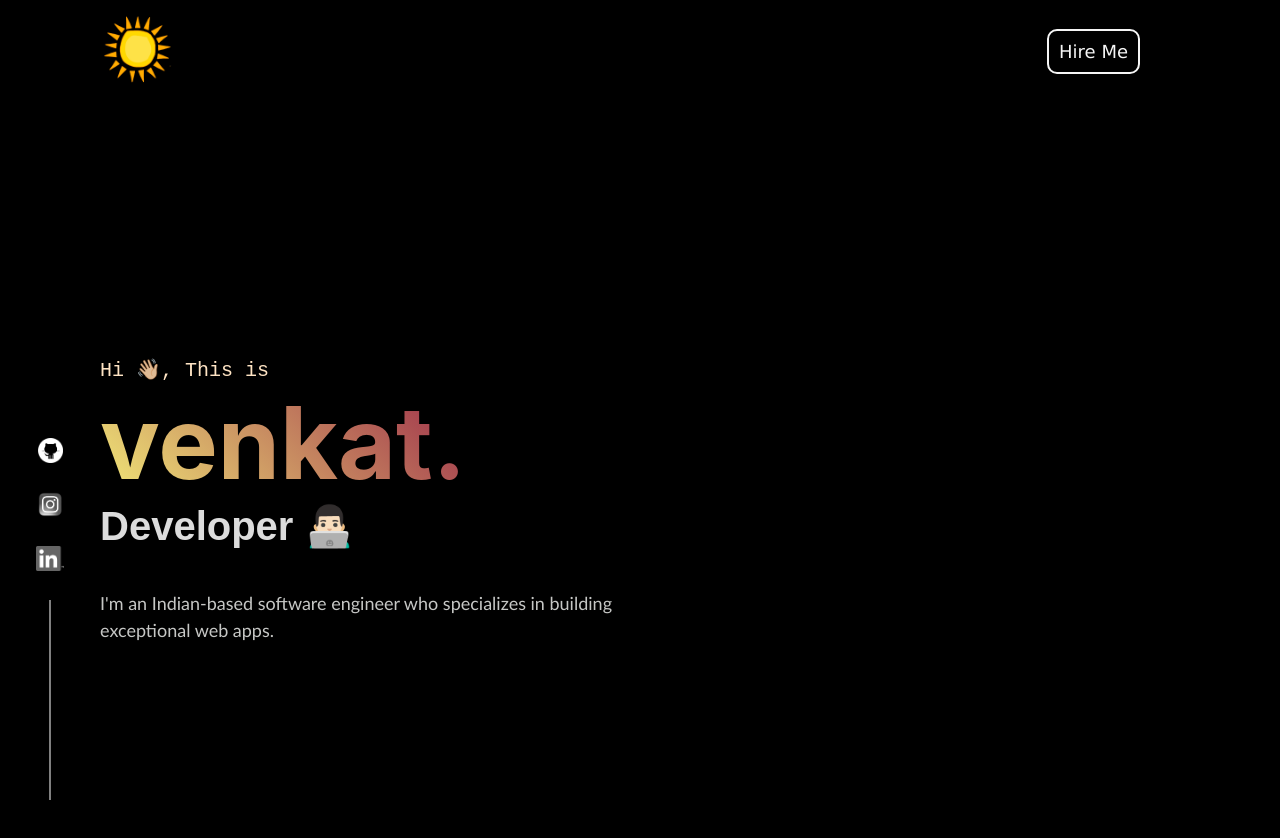
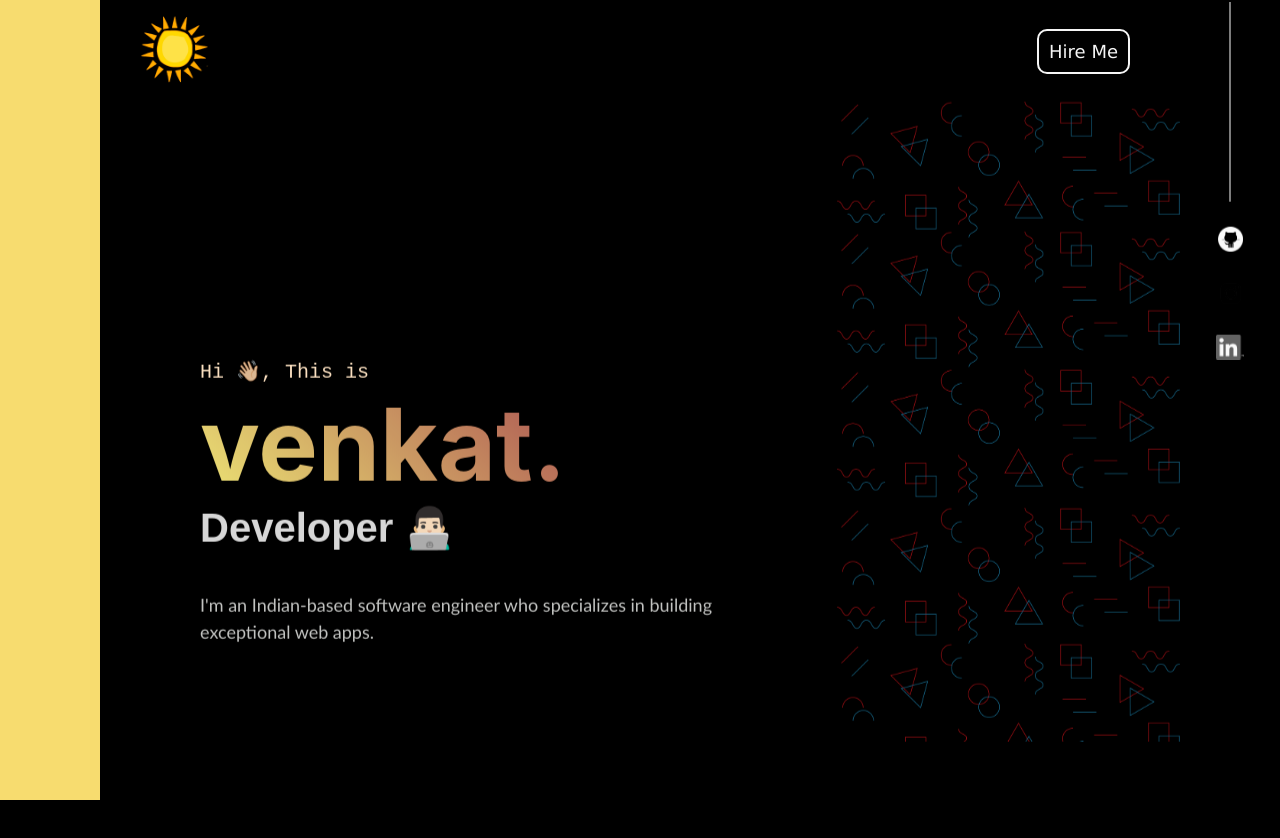
Before and after one commit to venkat-ve/venkatt05.github.io, a React (Create React App) app: page / in a window 1280 px wide. Shown: the top 838 px of the page. Built offline with nearby package versions, Linux system fonts and the light colour scheme.

Commit message:
updates to social icons

```diff
--- a/src/components/body.jsx
+++ b/src/components/body.jsx
@@ -3,6 +3,7 @@ import Contact from "./contact";
 import FirstFold from "./firstfold";
 import Footer from "./footer";
 import Header from "./header";
+import Navigation from "./navigation";
 import Social from "./social";
 
 export default function Body({ switchTheme }) {
@@ -19,6 +20,7 @@ export default function Body({ switchTheme }) {
         <Contact />
         <Footer />
       </div>
+      <Navigation />
       <Social />
     </div>
   );
--- a/src/components/contact.jsx
+++ b/src/components/contact.jsx
@@ -1,6 +1,6 @@
 export default function Contact() {
   return (
-    <div className="mf-ct" data-aos="fade-up">
+    <div className="mf-ct" data-aos="fade-up" data-aos-duration="2000">
       <h1>PS : ✉️</h1>
       <div className="ct-content">
         My inbox is always open. Whether you have a question or just want to say
--- a/src/components/firstfold.jsx
+++ b/src/components/firstfold.jsx
@@ -1,6 +1,7 @@
 export default function FirstFold() {
   return (
-    <div className="mf-wrapper" data-aos="zoom-in-up">
+    <div className="mf-wrapper" data-aos="fade-up" data-aos-duration="3000">
+      <div className="left-wrapper">
       <p className="mf-para title">Hi 👋🏼, This is</p>
       <h1 className="mf-headers" id="name">
         venkat.
@@ -14,6 +15,8 @@ export default function FirstFold() {
           exceptional web apps.
         </p>
       </div>
+      </div>
+      <div className='cl-container' data-aos="flip-left"></div>
     </div>
   );
 }
--- /dev/null
+++ b/src/components/navigation.jsx
@@ -0,0 +1,4 @@
+export default function Navigation () {
+
+    return (<div className='navigation-container'></div>);
+}
--- a/src/components/social.jsx
+++ b/src/components/social.jsx
@@ -22,11 +22,11 @@ const SOCIALS = {
 
 export default function Social() {
   return (
-    <div className="social-container-wrap" data-aos="fade-up">
+    <div className="social-container-wrap" data-aos="fade-up" data-aos-duration="3000">
+      <div class="vl" />
       {Object.values(SOCIALS).map(value => <a href={value.link} target="__blank">
         <img src={value.logo} alt={value.alt} className={`s-logo ${value.alt === "Github" ? "git" : ""}`} />
       </a>)}
-      <div class="vl" />
     </div>
   );
 }
--- a/src/css/App.css
+++ b/src/css/App.css
@@ -41,7 +41,7 @@ a {
 }
 
 .App-header {
-  padding-inline: 30px;
+  padding-inline: 40px;
   display: flex;
   max-width: 100vw;
   height: 100px;
@@ -51,6 +51,7 @@ a {
 
 .App-logo.header-wrap {
   height: 80px;
+  max-width: fit-content;
   pointer-events: none;
 }
 
@@ -58,7 +59,6 @@ a {
   display: flex;
   justify-content: center;
   align-items: center;
-  width: 25px;
 }
 
 .header-image:hover {
@@ -120,9 +120,11 @@ a {
   /* border: 1px solid whitesmoke; */
   display: flex;
   flex-direction: column;
-  align-items: flex-start;
+  flex-wrap: wrap;
+  margin: 0 0px 0 100px;
   justify-content: center;
-  min-height: 100vh;
+  height: 100vh;
+  position: relative;
 }
 
 .mf-para.title {
@@ -187,20 +189,52 @@ a {
 
 .social-container-wrap {
   position: fixed;
+  right: 0;
   width: 100px;
   height: 100vh;
   display: flex;
   flex-direction: column;
   align-items: center;
-  justify-content: flex-end;
+  justify-content: flex-start;
 }
 
 .s-logo {
   height: 25px;
-  margin: 0px 0px 25px 0px;
+  margin: 25px 0px 0px 0px;
+  stroke: whitesmoke;
 }
 
 .vl {
   border: 1px solid grey;
   height: 200px;
 }
+
+.left-wrapper {
+  width: fit-content;
+  /* border: 1px solid white; */
+}
+
+.cl-container {
+/* border: 3px solid white; */
+width: 35%;
+height: 80%;
+/* width: 100%; */
+margin-left: auto;
+position: absolute;
+right: 0;
+top: 0;
+/* background-color: #F7DC6F; */
+background: url('../images/geometric.png');
+background-size: contain;
+opacity: 0.6;
+}
+
+.navigation-container {
+  /* border: 1px solid whitesmoke; */
+  position: fixed;
+  width: 100px;
+  height: 100vh;
+  display: flex;
+  flex-direction: column;
+  background-color: #F7DC6F;
+}
```
Also changed, not shown: src/images/geometric.png (added), src/images/instagram.png.
